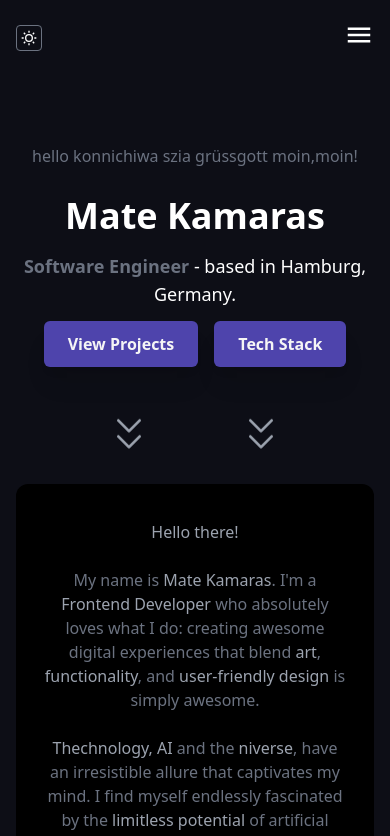
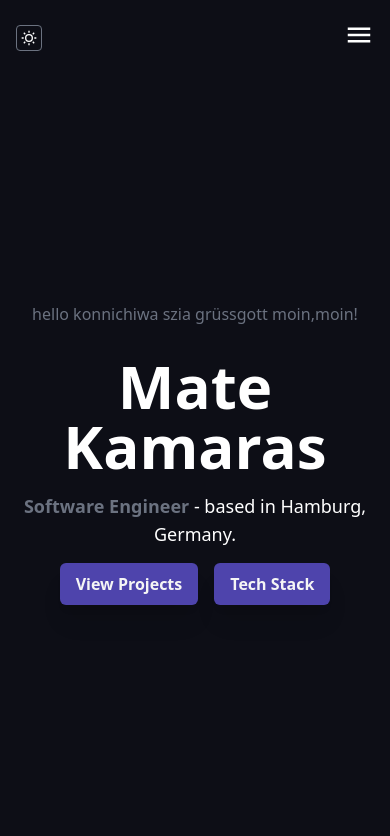
Before and after one commit to Murci2022/MY-PORTFOLIO, a Next.js app: page / in a window 390 px wide. Shown: the top 836 px of the page. Built offline with nearby package versions, Linux system fonts and the light colour scheme.

Commit message:
cleaning-up my code

```diff
--- a/components/HeroSection.tsx
+++ b/components/HeroSection.tsx
@@ -13,7 +13,7 @@ const HeroSection = () => {
       <div
         className='
 
-            flex flex-col text-center items-center justify-center mt-20 py-16 md:flex-row md:space-x-4 md:text-left md:pt-35 sm:pt-10'
+            flex flex-col text-center items-center justify-center mt-60 mb-60 md:mb-0 py-16 md:flex-row md:space-x-4 md:text-left md:pt-35 sm:pt-10'
       >
         <div
           className='
@@ -23,7 +23,7 @@ const HeroSection = () => {
             hello konnichiwa szia grüssgott moin,moin!
           </div>
           <div>
-            <h1 className='font-bold text-4xl mt-6 md:text-7xl md:mt-0'>
+            <h1 className='font-bold text-6xl mt-6 lg:text-7xl md:mt-2'>
               Mate Kamaras
             </h1>
           </div>
@@ -36,7 +36,7 @@ const HeroSection = () => {
           </p>
           <Link
             to='projects'
-            className='text-neutral-100 font-semibold mr-4 rounded-md px-6 py-3 bg-lblue shadow-xl hover:bg-hlblue active:ring-2 active:ring-blue-500 active:ring-offset-2 active:ring-offset-blue-500 cursor-pointer'
+            className='text-neutral-100 font-semibold mr-4 rounded-md px-4 py-2.5 lg:px-6 lg:py-3 bg-lblue shadow-xl hover:bg-hlblue active:ring-2 active:ring-blue-500 active:ring-offset-2 active:ring-offset-blue-500 cursor-pointer'
             activeClass='active'
             spy={true}
             smooth={true}
@@ -47,7 +47,7 @@ const HeroSection = () => {
           </Link>
           <Link
             to='techstack'
-            className='text-neutral-100 font-semibold rounded-md px-6 py-3 bg-lblue shadow-xl hover:bg-hlblue active:ring-2 active:ring-blue-500 active:ring-offset-2 active:ring-offset-blue-500 cursor-pointer'
+            className='text-neutral-100 font-semibold rounded-md px-4 py-2.5 lg:px-6 lg:py-3 bg-lblue shadow-xl hover:bg-hlblue active:ring-2 active:ring-blue-500 active:ring-offset-2 active:ring-offset-blue-500 cursor-pointer'
             activeClass='active'
             spy={true}
             smooth={true}
@@ -59,7 +59,7 @@ const HeroSection = () => {
         </div>
         <div className=' flex justify-center  md:w-1/2 md:mt-2'>
           <Image
-            className='rounded-md shadow-xl w-300 h-auto hidden md:block'
+            className='rounded-md shadow-xl w-300 h-auto p-6 lg:p-2 hidden md:block'
             src='/MateKamaras.png'
             alt='headshot'
             width={300}
@@ -69,7 +69,10 @@ const HeroSection = () => {
         </div>
       </div>
       <div className='flex flex-col justify-center  md:mt-40'>
-        <div className='flex justify-evenly '>
+        <h1 className='text-center text-red-500 mb-6 font-bold text-2xl pt-20 pb-5 hidden md:block'>
+          - About Me -
+        </h1>
+        {/*  <div className='flex justify-evenly '>
           <Link
             to='about'
             activeClass='active'
@@ -78,7 +81,7 @@ const HeroSection = () => {
             offset={-100}
             duration={500}
           >
-            <RxDoubleArrowDown
+             <RxDoubleArrowDown
               size={40}
               className='animate-bounce cursor-pointer mb-6 text-gray-400'
             />
@@ -97,7 +100,7 @@ const HeroSection = () => {
               className='animate-bounce cursor-pointer mb-6 text-gray-400'
             />
           </Link>
-        </div>
+        </div> */}
       </div>
     </section>
   );
```
